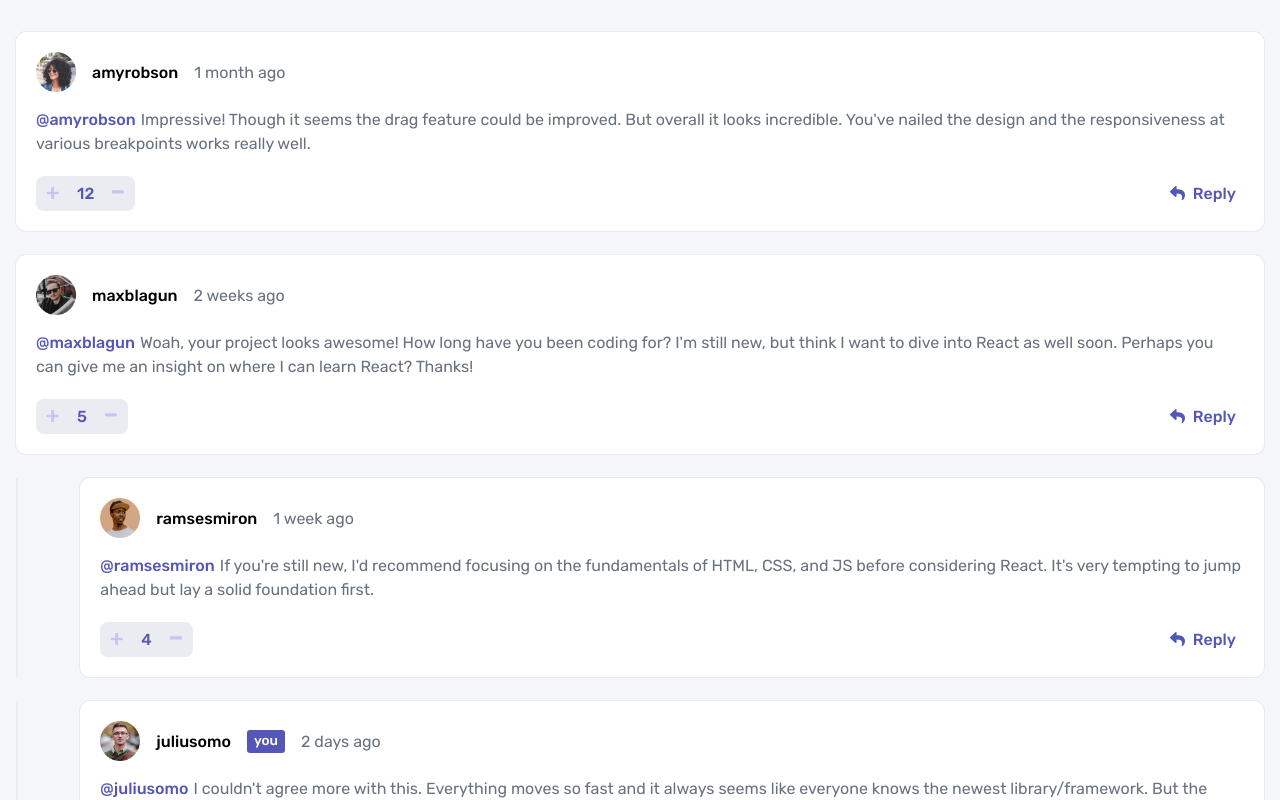
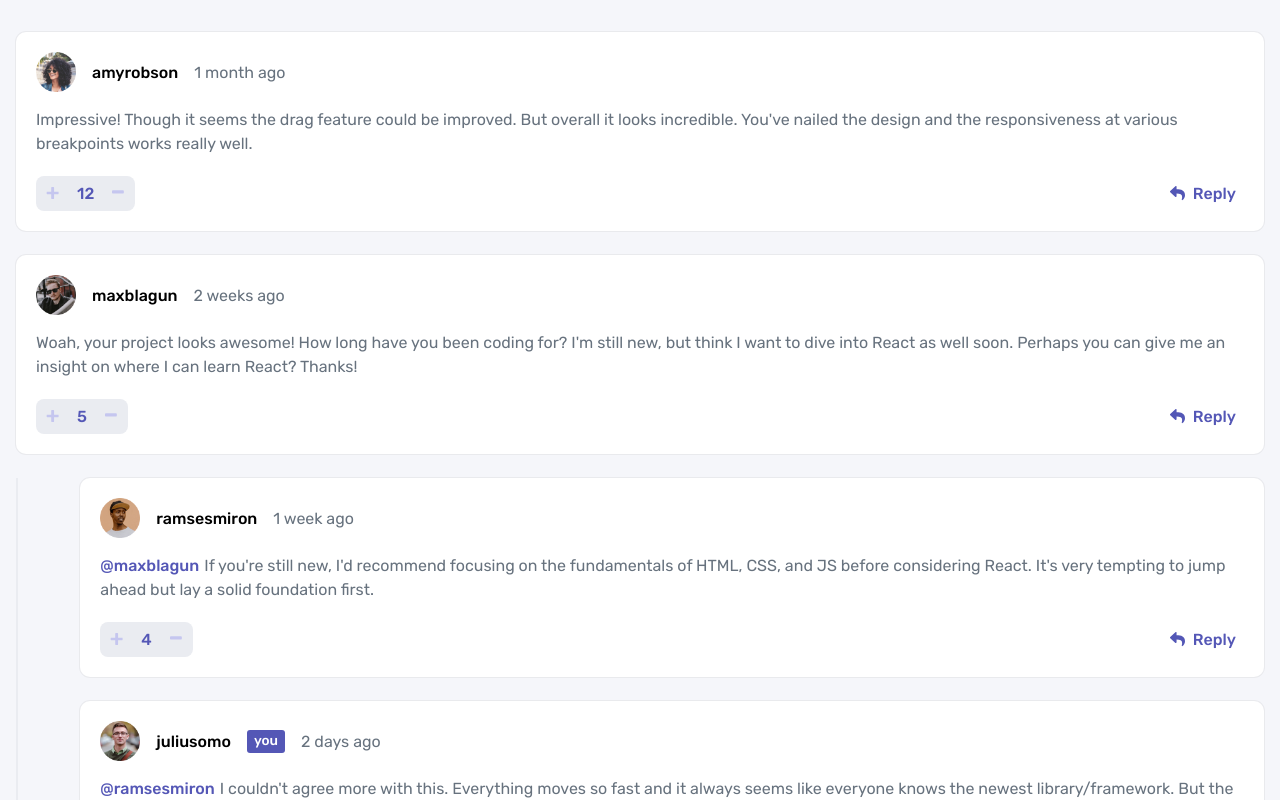
Before and after one commit to Jakelanghel/interactive-comments-section, a React (Vite) app: page / in a window 1280 px wide. Shown: the top 800 px of the page. Built offline with nearby package versions, Linux system fonts and the light colour scheme.

Commit message:
add delete btn functionality

```diff
--- a/src/App.jsx
+++ b/src/App.jsx
@@ -1,28 +1,40 @@
-import React, { useState, useEffect } from "react";
+import React, { useState, useRef } from "react";
 import { GlobalStyles } from "./components/shared/Global";
 import { images } from "./constants/images";
-import Comment from "./components/comment/Comment";
+import data from "./data.json";
+
 import CommentInput from "./components/comment-input/CommentInput";
-import data from "./data.json";
 import CommentBoard from "./components/comment-board/CommentBoard";
 
 function App() {
-  const [commentData, setCommentData] = useState(data);
+  const [commentData, setCommentData] = useState({
+    ...data,
+    selectedComment: null,
+  });
+
+  const inputRef = useRef();
+
+  console.log(commentData);
 
   return (
     <>
       <GlobalStyles />
       <div className="app flex-col">
         <CommentBoard
+          images={images}
+          inputRef={inputRef}
           setCommentData={setCommentData}
           commentArr={commentData.comments}
           currentUser={commentData.currentUser.username}
-          images={images}
         />
         <CommentInput
-          tstImg={data.currentUser.image.webp}
+          userImg={data.currentUser.image.webp}
           setCommentData={setCommentData}
           commentData={commentData}
+          inputRef={inputRef}
+          currentUser={commentData.currentUser}
+          commentArr={commentData.comments}
+          selectedComment={commentData.selectedComment}
         />
       </div>
     </>
--- a/src/components/comment-board/CommentBoard.jsx
+++ b/src/components/comment-board/CommentBoard.jsx
@@ -2,59 +2,59 @@ import React from "react";
 import Comment from "../comment/Comment";
 
 const CommentBoard = (props) => {
-  const { setCommentData, commentArr, currentUser, images } = props;
+  const { images, inputRef, setCommentData, commentArr, currentUser } = props;
 
   const commentElements = commentArr.map((comment) => {
     return comment.replies.length === 0 ? (
       <Comment
         key={comment.id}
-        img={comment.user.image.webp}
+        data={comment}
+        icons={images}
+        inputRef={inputRef}
+        className="comment"
+        userImg={comment.user.image.webp}
         userName={comment.user.username}
-        date={comment.createdAt}
-        body={comment.content}
-        score={comment.score}
-        replies={comment.replies}
         currentUser={currentUser}
-        icons={images}
-        className="comment"
+        commentArr={commentArr}
         setCommentData={setCommentData}
-        id={comment.id}
-        commentArr={commentArr}
+        commentId={comment.id}
       />
     ) : (
       <div key={comment.id} className="flex-col">
         <Comment
           key={comment.id}
-          img={comment.user.image.webp}
+          data={comment}
+          icons={images}
+          inputRef={inputRef}
+          className="comment"
+          userImg={comment.user.image.webp}
           userName={comment.user.username}
-          date={comment.createdAt}
-          body={comment.content}
-          score={comment.score}
-          replies={comment.replies}
           currentUser={currentUser}
-          icons={images}
-          className="comment"
+          commentArr={commentArr}
           setCommentData={setCommentData}
-          id={comment.id}
-          commentArr={commentArr}
+          commentId={comment.id}
         />
-        {comment.replies.map((reply) => (
-          <div className="container-replies" key={reply.id}>
-            <Comment
-              img={reply.user.image.webp}
-              userName={reply.user.username}
-              date={reply.createdAt}
-              body={reply.content}
-              score={reply.score}
-              currentUser={currentUser}
-              icons={images}
-              className="reply"
-              setCommentData={setCommentData}
-              id={reply.id}
-              commentArr={commentArr}
-            />
+
+        {
+          <div className="flex-col container-replies">
+            {comment.replies.map((reply) => (
+              <Comment
+                key={reply.id}
+                data={reply}
+                icons={images}
+                inputRef={inputRef}
+                className="reply"
+                userImg={reply.user.image.webp}
+                userName={reply.user.username}
+                currentUser={currentUser}
+                commentArr={commentArr}
+                setCommentData={setCommentData}
+                commentId={comment.id}
+                replyId={reply.id}
+              />
+            ))}
           </div>
-        ))}
+        }
       </div>
     );
   });
--- a/src/components/comment-input/CommentInput.Styled.js
+++ b/src/components/comment-input/CommentInput.Styled.js
@@ -43,4 +43,7 @@ export const StyledCommentInput = styled.div`
     padding: 0.75rem 1.5rem;
     border-radius: 8px;
   }
+  button:hover {
+    cursor: pointer;
+  }
 `;
--- a/src/components/comment-input/CommentInput.jsx
+++ b/src/components/comment-input/CommentInput.jsx
@@ -1,10 +1,19 @@
-import React, { useRef } from "react";
+import React from "react";
 import { StyledCommentInput } from "../comment-input/CommentInput.Styled";
 
 const CommentInput = (props) => {
-  const { setCommentData, commentData } = props;
+  const {
+    userImg,
+    setCommentData,
+    commentData,
+    inputRef,
+    currentUser,
+    commentArr,
+    selectedComment,
+    commentId,
+  } = props;
 
-  const getNewCommentId = () => {
+  const getNewId = () => {
     let id = 1;
     commentData.comments.forEach((comment) => {
       id += 1;
@@ -13,10 +22,41 @@ const CommentInput = (props) => {
     return id;
   };
 
+  const handleClick = () => {
+    inputRef.current.value.charAt(0) === "@" ? addReply() : addComment();
+  };
+
+  const addReply = () => {
+    const repUsrName = inputRef.current.value.split(" ")[0].slice(1);
+    const content = inputRef.current.value.split(" ").slice(1).join(" ");
+
+    const newReply = {
+      id: getNewId(),
+      content: content,
+      createdAt: "Now",
+      score: 0,
+      replyingTo: repUsrName,
+      user: {
+        image: currentUser.image,
+        username: currentUser.username,
+      },
+    };
+
+    const newCommentArr = commentArr.map((comment) => {
+      if (comment.id === selectedComment) {
+        return { ...comment, replies: [...comment.replies, newReply] };
+      } else {
+        return comment;
+      }
+    });
+    setCommentData((oldData) => ({ ...oldData, comments: newCommentArr }));
+    inputRef.current.value = "";
+  };
+
   const addComment = () => {
     const newComment = {
-      id: getNewCommentId(),
-      content: commentRef.current.value,
+      id: getNewId(),
+      content: inputRef.current.value,
       createdAt: "Now",
       score: 0,
       user: {
@@ -31,21 +71,20 @@ const CommentInput = (props) => {
       comments: [...oldData.comments, newComment],
     }));
 
-    commentRef.current.value = "";
+    inputRef.current.value = "";
   };
 
-  const commentRef = useRef();
   return (
     <StyledCommentInput>
       <textarea
         id="commentInput"
         placeholder="Add a comment..."
-        ref={commentRef}
+        ref={inputRef}
       />
 
       <div className="container-input-btn">
-        <img src={props.tstImg} alt="" />
-        <button onClick={addComment}>send</button>
+        <img src={userImg} alt="" />
+        <button onClick={handleClick}>send</button>
       </div>
     </StyledCommentInput>
   );
--- a/src/components/comment/Comment.Styled.js
+++ b/src/components/comment/Comment.Styled.js
@@ -5,6 +5,11 @@ export const StyledComment = styled.div`
   .comment {
     width: 100%;
     min-width: 100%;
+  }
+
+  .reply {
+    width: 95%;
+    min-width: 95%;
   }
 
   .comment,
@@ -108,6 +113,11 @@ export const StyledComment = styled.div`
       height: 15px;
     }
   }
+  .reply-btn:hover,
+  .delete-btn:hover,
+  .edit-btn:hover {
+    cursor: pointer;
+  }
 
   .reply-btn,
   .edit-btn {
--- a/src/components/comment/Comment.jsx
+++ b/src/components/comment/Comment.jsx
@@ -4,43 +4,100 @@ import VoteActions from "./vote-actions/VoteActions";
 
 const Comment = (props) => {
   const {
-    img,
+    data,
+    icons,
+    inputRef,
+    className,
+    userImg,
     userName,
-    date,
-    body,
-    score,
     currentUser,
-    icons,
-    className,
+    commentArr,
     setCommentData,
-    id,
-    commentArr,
+    commentId,
+    replyId,
   } = props;
 
   const isCurrUsr = currentUser === userName ? true : false;
+
+  const handleReply = () => {
+    inputRef.current.scrollIntoView({ behavior: "smooth" });
+    inputRef.current.value = `@${userName} `;
+    setCommentData((oldState) => ({ ...oldState, selectedComment: commentId }));
+  };
+
+  const deleteComment = () => {
+    const updatedComments = commentArr.filter(
+      (comment) => comment.id !== commentId
+    );
+    return updatedComments;
+  };
+
+  const deleteReply = () => {
+    const updatedComments = commentArr.map((comment) => {
+      if (comment.replies.length === 0) return comment;
+      else {
+        const updatedReplies = comment.replies.filter(
+          (reply) => reply.id !== replyId
+        );
+        console.log(updatedReplies);
+        return { ...comment, replies: updatedReplies };
+      }
+    });
+    return updatedComments;
+  };
+
+  const handleDelete = () => {
+    if (!replyId) {
+      const updatedComments = deleteComment();
+      setCommentData((oldState) => ({
+        ...oldState,
+        comments: updatedComments,
+      }));
+    }
+    if (replyId) {
+      const updatedComments = deleteReply();
+      setCommentData((oldState) => ({
+        ...oldState,
+        comments: updatedComments,
+      }));
+    }
+
+    // const updatedComments = commentArr.filter((comment) => {
+    //   if (comment.id !== selectedComment) {
+    //     if (comment.replies.length === 0) {
+    //       return comment;
+    //     } else {
+    //       comment.replies.filter((reply) => reply.id !== selectedComment);
+    //     }
+    //   }
+    // });
+
+    // console.log(updatedComments);
+  };
 
   return (
     <StyledComment>
       <div className={className}>
         <div className="header">
-          <img src={img} alt="" className="avatar-img" />
+          <img src={userImg} alt="" className="avatar-img" />
           <p className="user-name">{userName}</p>
           {isCurrUsr ? <p className="usr-tag">you</p> : null}
-          <p className="date">{date}</p>
+          <p className="date">{data.createdAt}</p>
         </div>
 
         <div className="container-body">
           <p className="body">
-            <span className="reply-tag">@{userName}</span>
-            {body}
+            {replyId && <span className="reply-tag">@{data.replyingTo}</span>}
+            {data.content}
           </p>
         </div>
 
         {isCurrUsr ? (
           <div className="container-actions">
             <VoteActions
-              id={id}
-              score={score}
+              commentId={data.id}
+              replyId={replyId}
+              score={data.score}
               plusIcon={icons.plusIcon}
               minusIcon={icons.minusIcon}
               commentArr={commentArr}
@@ -48,8 +105,9 @@ const Comment = (props) => {
             />
 
             <div className="container-usr-actions">
-              <button className="delete-btn">
-                <img src={icons.deleteIcon} alt="" /> delete
+              <button className="delete-btn" onClick={handleDelete}>
+                <img src={icons.deleteIcon} alt="" />
+                delete
               </button>
               <button className="edit-btn">
                 <img src={icons.editIcon} alt="" /> edit
@@ -59,15 +117,16 @@ const Comment = (props) => {
         ) : (
           <div className="container-actions">
             <VoteActions
-              score={score}
+              score={data.score}
               plusIcon={icons.plusIcon}
               minusIcon={icons.minusIcon}
               setCommentData={setCommentData}
-              id={id}
+              commentId={data.id}
+              replyId={replyId}
               commentArr={commentArr}
             />
 
-            <button className="reply-btn">
+            <button className="reply-btn" onClick={handleReply}>
               <img src={icons.replyIcon} alt="" className="reply-img" /> reply
             </button>
           </div>
--- a/src/components/shared/Global.js
+++ b/src/components/shared/Global.js
@@ -48,10 +48,8 @@ export const GlobalStyles = createGlobalStyle`
     }
 
     .container-replies {
+        width: 100%;
         border-left: solid 2px var(--light-gray);
-        display: flex;
-        flex-direction: column;
-        gap: 1.5rem;
     }
 
 
```
Also changed, not shown: src/components/comment/vote-actions/VoteActions.jsx (+14 -6 lines).
